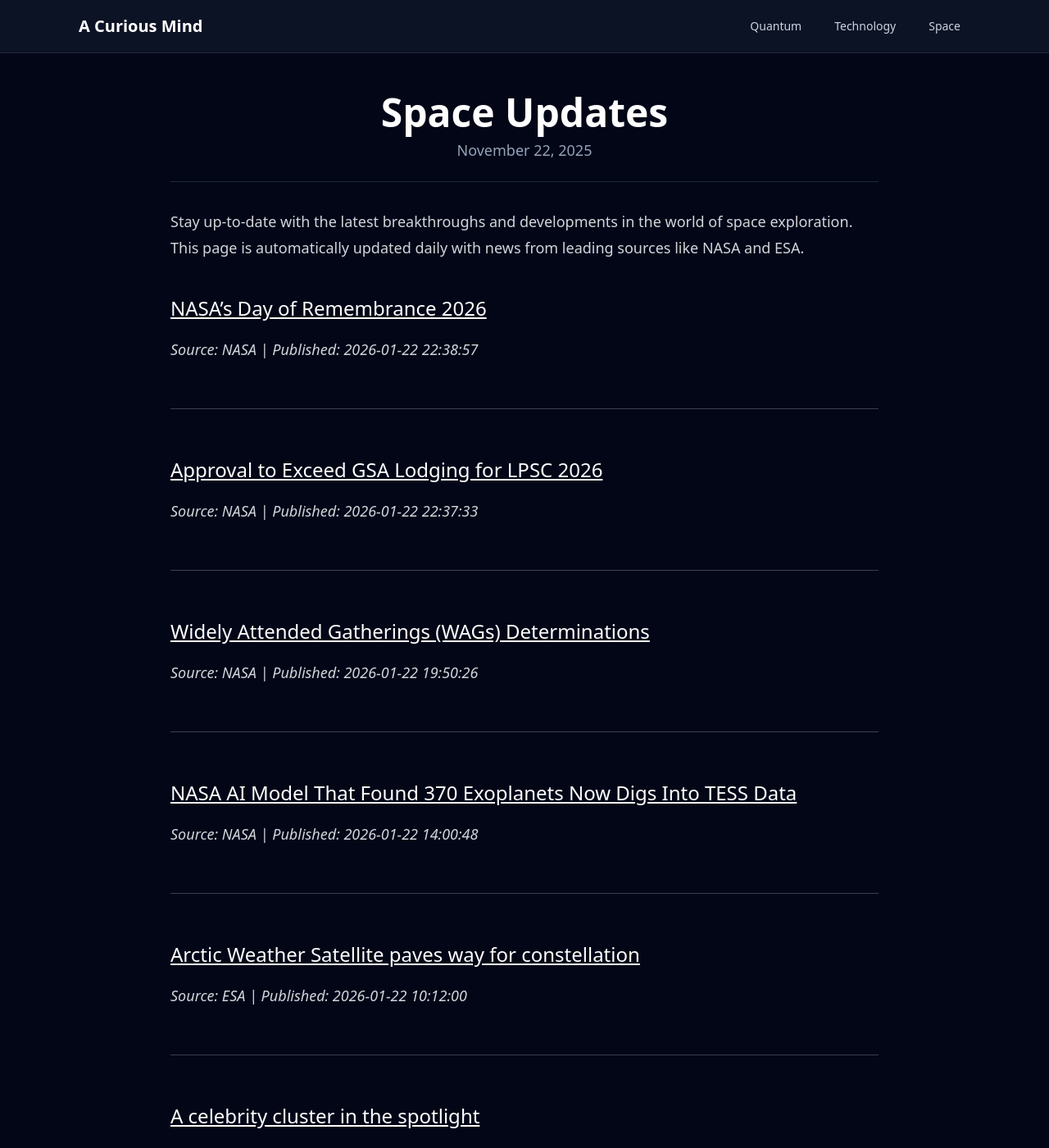
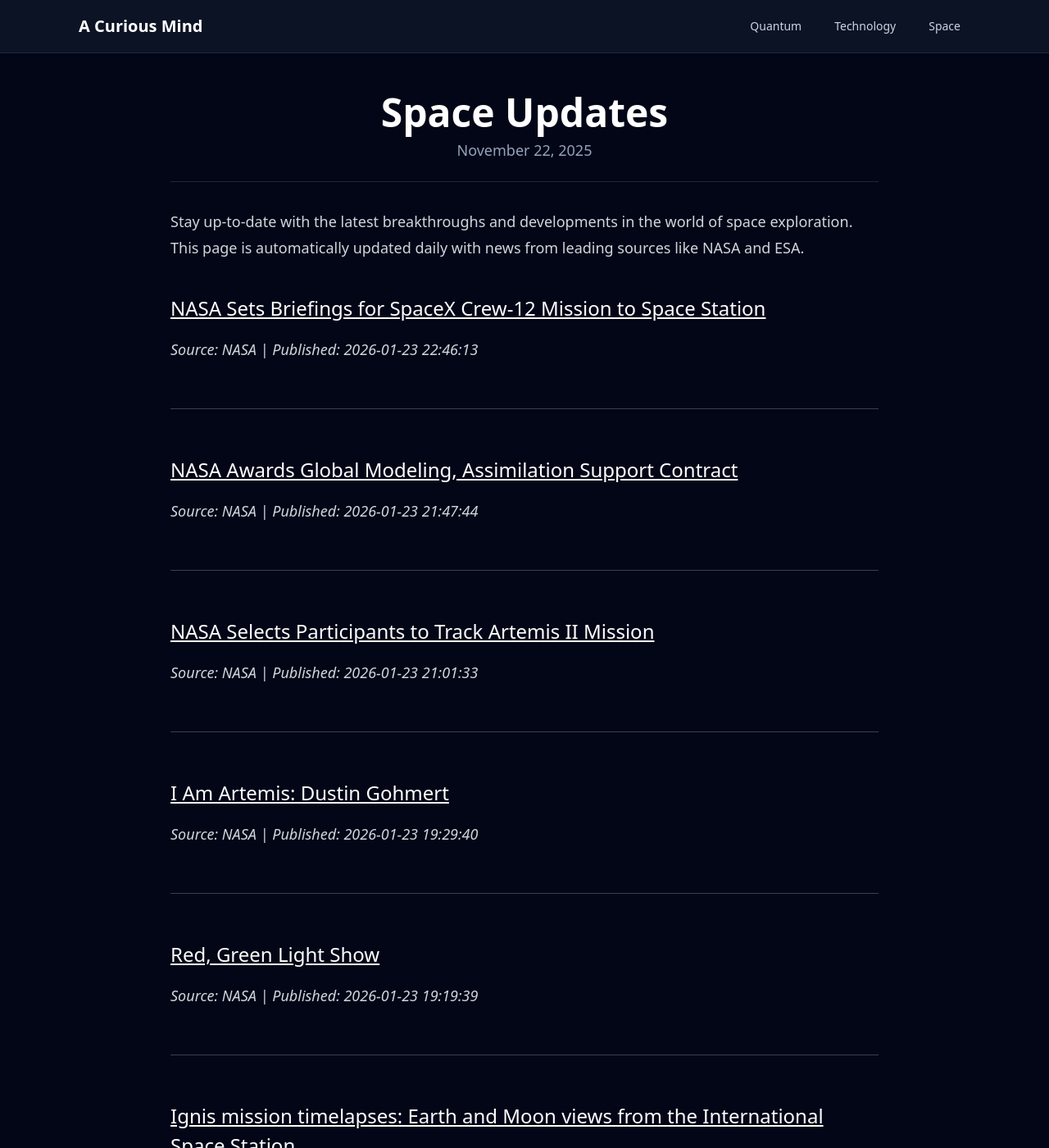
Before and after one commit to onehl7/onehl7.github.io, a Jekyll site: the page built from _posts/2025-11-22-space-updates.md, in a window 1280 px wide and 1400 px high. Shown: the whole window at 82% size. Built offline with Jekyll 4.4.1, drawn with Linux system fonts in a browser that asks for light colours; nearby versions of some CDN libraries; some of the changed text lies outside the part shown.

Commit message:
Update space news data

```diff
--- a/_data/space_news.json
+++ b/_data/space_news.json
@@ -1,27 +1,51 @@
 [
   {
     "source": "NASA",
-    "title": "NASA\u2019s Day of Remembrance 2026",
-    "link": "https://www.nasa.gov/image-article/nasas-day-of-remembrance-2026/",
-    "published": "2026-01-22 22:38:57"
+    "title": "NASA Sets Briefings for SpaceX Crew-12 Mission to Space Station",
+    "link": "https://www.nasa.gov/news-release/nasa-sets-briefings-for-spacex-crew-12-mission-to-space-station/",
+    "published": "2026-01-23 22:46:13"
   },
   {
     "source": "NASA",
-    "title": "Approval to Exceed GSA Lodging for LPSC 2026",
-    "link": "https://science.nasa.gov/science-research/for-researchers/approval-to-exceed-gsa-lodging-for-lpsc-2026/",
-    "published": "2026-01-22 22:37:33"
+    "title": "NASA Awards Global Modeling, Assimilation Support Contract",
+    "link": "https://www.nasa.gov/news-release/nasa-awards-global-modeling-assimilation-support-contract/",
+    "published": "2026-01-23 21:47:44"
   },
   {
     "source": "NASA",
-    "title": "Widely Attended Gatherings (WAGs) Determinations",
-    "link": "https://www.nasa.gov/organizations/nasa-ethics-advice-for-widely-attended-gatherings-wags/",
-    "published": "2026-01-22 19:50:26"
+    "title": "NASA Selects Participants to Track Artemis II Mission",
+    "link": "https://www.nasa.gov/technology/space-comms/nasa-selects-participants-to-track-artemis-ii-mission/",
+    "published": "2026-01-23 21:01:33"
   },
   {
     "source": "NASA",
-    "title": "NASA AI Model That Found 370 Exoplanets Now Digs Into TESS Data",
-    "link": "https://science.nasa.gov/open-science/deep-learning-exoplanets-tess/",
-    "published": "2026-01-22 14:00:48"
+    "title": "I Am Artemis: Dustin Gohmert",
+    "link": "https://www.nasa.gov/missions/artemis/i-am-artemis/i-am-artemis-dustin-gohmert/",
+    "published": "2026-01-23 19:29:40"
+  },
+  {
+    "source": "NASA",
+    "title": "Red, Green Light Show",
+    "link": "https://www.nasa.gov/image-article/red-green-light-show/",
+    "published": "2026-01-23 19:19:39"
+  },
+  {
+    "source": "ESA",
+    "title": "Ignis mission timelapses: Earth and Moon views from the International Space Station",
+    "link": "https://www.esa.int/ESA_Multimedia/Videos/2025/09/Ignis_mission_timelapses_Earth_and_Moon_views_from_the_International_Space_Station",
+    "published": "2026-01-23 13:00:00"
+  },
+  {
+    "source": "ESA",
+    "title": "Week in images: 19-23 January 2026",
+    "link": "https://www.esa.int/About_Us/Week_in_images/Week_in_images_19-23_January_2026",
+    "published": "2026-01-23 09:41:00"
+  },
+  {
+    "source": "ESA",
+    "title": "Earth from Space: Pantanal",
+    "link": "https://www.esa.int/ESA_Multimedia/Images/2026/01/Earth_from_Space_Pantanal",
+    "published": "2026-01-23 09:00:00"
   },
   {
     "source": "ESA",
@@ -31,32 +55,8 @@
   },
   {
     "source": "ESA",
-    "title": "A celebrity cluster in the spotlight",
-    "link": "https://www.esa.int/ESA_Multimedia/Images/2026/01/A_celebrity_cluster_in_the_spotlight",
-    "published": "2026-01-22 09:00:00"
-  },
-  {
-    "source": "NASA",
-    "title": "Snow Buries Kamchatka",
-    "link": "https://science.nasa.gov/earth/earth-observatory/snow-buries-kamchatka/",
-    "published": "2026-01-22 05:01:00"
-  },
-  {
-    "source": "ESA",
     "title": "\u03b5psilon",
     "link": "https://www.esa.int/Science_Exploration/Human_and_Robotic_Exploration/epsilon",
     "published": "2026-01-21 12:54:00"
-  },
-  {
-    "source": "ESA",
-    "title": "ESA at the European Space Conference 2026",
-    "link": "https://www.esa.int/About_Us/Exhibitions/ESA_at_the_European_Space_Conference_2026",
-    "published": "2026-01-21 10:00:00"
-  },
-  {
-    "source": "ESA",
-    "title": "Artificial intelligence in manufacturing rocket parts",
-    "link": "https://www.esa.int/Enabling_Support/Space_Transportation/Future_space_transportation/Artificial_intelligence_in_manufacturing_rocket_parts",
-    "published": "2026-01-21 08:27:00"
   }
 ]
```
